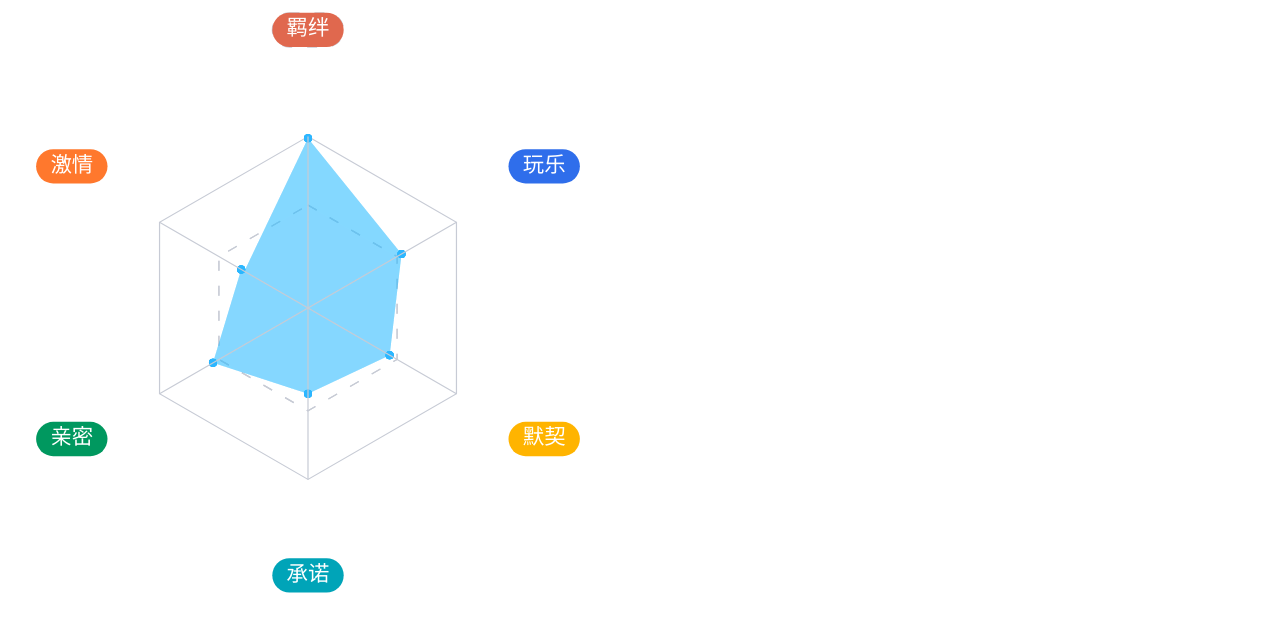
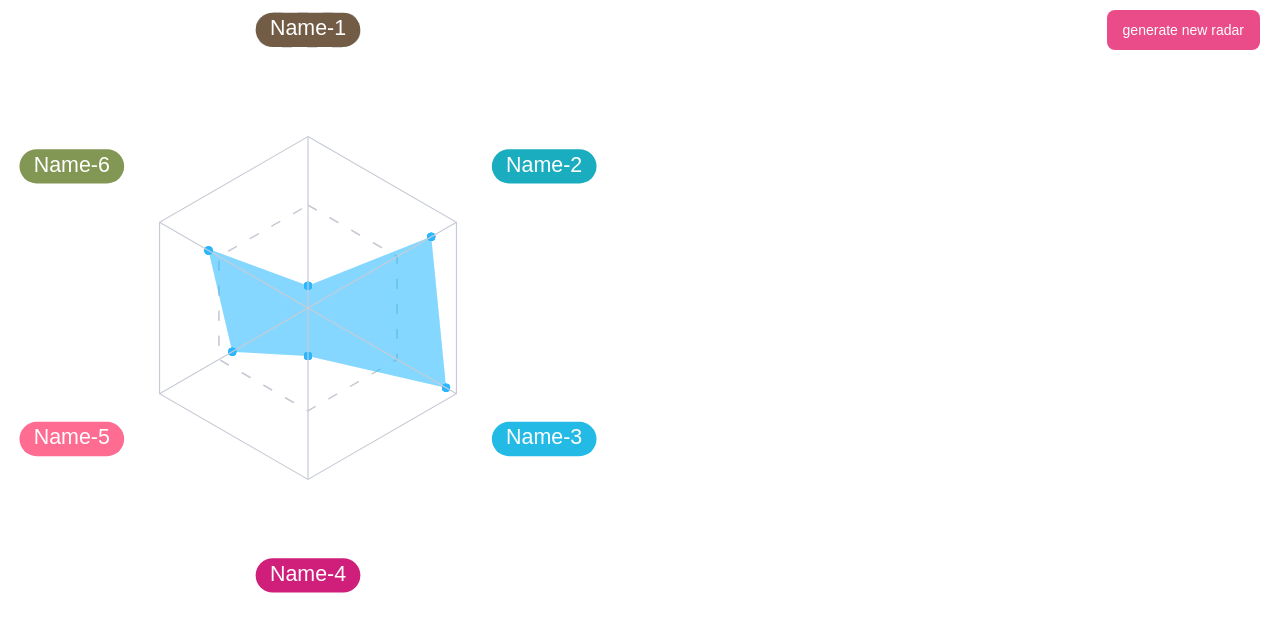
Before and after one commit to Fog3211/canvas-radar, a website built with Vite: page index.html in a window 1280 px wide. Built offline with nearby package versions, Linux system fonts and the light colour scheme.

Commit message:
feat: add mock data

```diff
--- a/index.html
+++ b/index.html
@@ -6,11 +6,47 @@
   <link rel="icon" type="image/svg+xml" href="/vite.svg" />
   <meta name="viewport" content="width=device-width, initial-scale=1.0" />
   <title>Canvas Radar</title>
+
+  <style>
+    button {
+      position: fixed;
+      top: 10px;
+      right: 20px;
+      background-color: #EA4C89;
+      border-radius: 8px;
+      border-style: none;
+      box-sizing: border-box;
+      color: #FFFFFF;
+      cursor: pointer;
+      display: inline-block;
+      font-size: 14px;
+      font-weight: 500;
+      line-height: 20px;
+      list-style: none;
+      outline: none;
+      padding: 10px 16px;
+      text-align: center;
+      text-decoration: none;
+      transition: color 100ms;
+      vertical-align: baseline;
+      user-select: none;
+      -webkit-user-select: none;
+      touch-action: manipulation;
+    }
+
+    button:hover,
+    button:focus {
+      background-color: #F082AC;
+    }
+  </style>
 </head>
 
 <body>
   <div id="app">
     <canvas id="canvas-radar"></canvas>
+    <button id="btn">
+      generate new radar
+    </button>
   </div>
   <script type="module" src="/src/main.ts"></script>
 </body>
--- a/src/util.ts
+++ b/src/canvas.ts
@@ -2,9 +2,6 @@
  * TODO:
  * 修正tips偏移位置
  */
-const ColorPalette = {
-  line: '#c7cbd5',
-};
 
 export type IPolygonOption = {
   pointX: number
@@ -34,7 +31,7 @@ class Polygon {
     this.pointX = option.pointX;
     this.numofSide = option.numofSide || 3;
     this.r = option.r;
-    this.strokeStyle = ColorPalette.line;
+    this.strokeStyle = '#c7cbd5';
     this.ctx = ctx;
     this.canvas = canvas;
     this.maxScore = option.maxScore;
@@ -70,7 +67,7 @@ class Polygon {
     this.ctx.beginPath();
     for (let i = 1; i <= this.numofSide; i++) {
       this.ctx.lineWidth = this.canvas!.height * 0.002;
-      this.ctx.strokeStyle = ColorPalette.line;
+      this.ctx.strokeStyle = this.strokeStyle;
       this.ctx.moveTo(this.pointX, this.pointY);
       const X = this.pointX + this.r * Math.sin(Math.PI - (2 * Math.PI * i) / this.numofSide);
       const Y = this.pointY + this.r * Math.cos(Math.PI + (2 * Math.PI * i) / this.numofSide);
@@ -139,7 +136,7 @@ class Polygon {
     text: string,
     x: number,
     y: number,
-    { color = '#000', bgColor = '#fff' }: { color?: string; bgColor?: string },
+    { color, bgColor }: { color: string; bgColor: string },
   ) {
     const fontSize = this.r / 8;
     this.ctx.beginPath();
@@ -175,8 +172,7 @@ export type RadarOptions = {
   data: {
     name: string;
     value: number;
-    color?: string;
-    bgColor?: string;
+    color: string;
   }[];
   maxBoundaryValue: number;
   width: number;
@@ -265,8 +261,8 @@ export const renderRadar = (
             Radius * Math.cos(Math.PI + (2 * Math.PI * tipIndex) / pointScore.length);
 
           polygonArr[0].drawTip(dataItem.name, x, y, {
-            color: dataItem.color,
-            bgColor: dataItem.bgColor,
+            color: '#fff',
+            bgColor: dataItem.color,
           });
 
           polygonArr[0].drawPoint();
--- a/src/main.ts
+++ b/src/main.ts
@@ -1,31 +1,40 @@
-import { renderRadar } from './util'
+import { renderRadar } from './canvas'
 
 const canvas = document.querySelector<HTMLCanvasElement>('#canvas-radar')!
 const ctx = canvas.getContext('2d')!;
 
-const data = [
-  { name: '羁绊', value: 99, color: '#fff', bgColor: '#E0684E' },
-  { name: '玩乐', value: 63, color: '#fff', bgColor: '#2F6EEB' },
-  { name: '默契', value: 55, color: '#fff', bgColor: '#FFB400' },
-  { name: '承诺', value: 50, color: '#fff', bgColor: '#00A4B8' },
-  { name: '亲密', value: 64, color: '#fff', bgColor: '#00985F' },
-  { name: '激情', value: 45, color: '#fff', bgColor: '#FF782D' },
-];
+const generateData = (length: number) => {
+  return Array.from({ length }).map((_, index) => ({
+    name: `Name-${index + 1}`,
+    value: ~~(Math.random() * 100),
+    color: `#${(~~(Math.random() * 256 * 256 * 256 - 1)).toString(16)}`
+  }))
+}
 
 const scaleNum = (n: number) => n * Math.min(600, document.documentElement.clientWidth || document.body.clientWidth) / 375;
 
-export const render = () => {
+let preData = generateData(6)
+
+export const render = (isNewChart: boolean) => {
   const width = scaleNum(375)
   const height = scaleNum(375)
 
+  const newData = isNewChart ? generateData(~~(Math.random() * 15 + 3)) : preData
+
+  preData = newData
+
   renderRadar(canvas, ctx, {
-    data,
+    data: newData,
     maxBoundaryValue: 100,
     width,
     height
   })
+
+  console.log('current radar data is ', newData)
 }
 
-render()
+render(false)
 
-window.addEventListener('resize', render)
+window.addEventListener('resize', render.bind(this, false))
+
+document.querySelector('#btn')?.addEventListener('click', render.bind(this, true))
```
